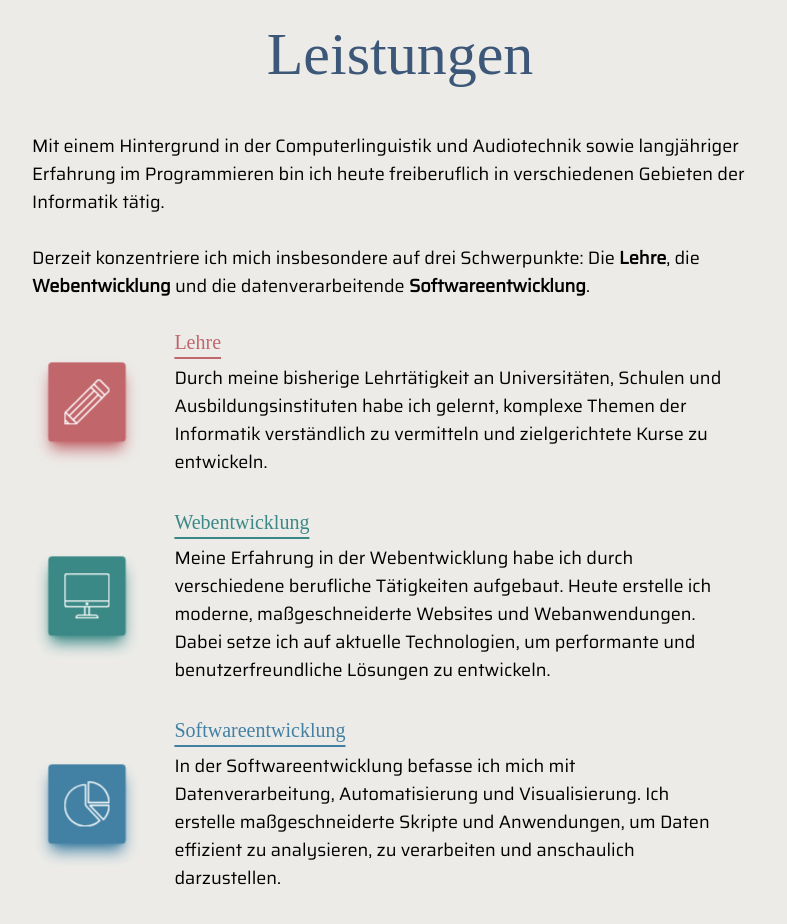
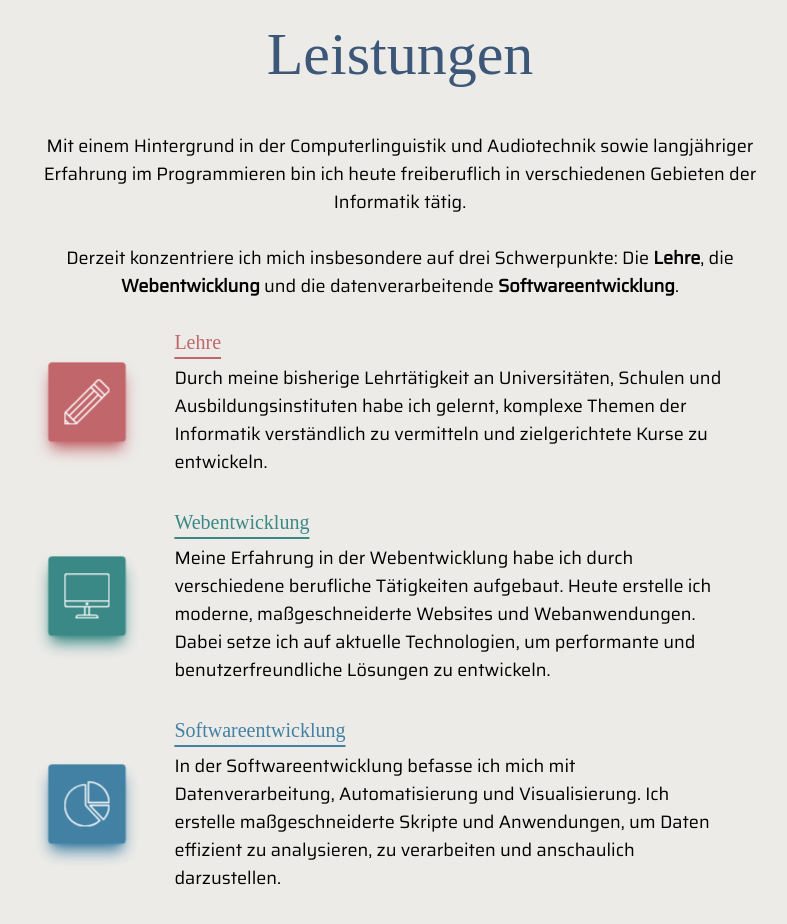
Before and after one commit to louziferr/luzie-website, a Next.js app: page / in a window 1280 px wide. Shown: the part 840-1764 px from the top of the page, without its empty margins (240-1027 px from the left). Built offline with nearby package versions, Linux system fonts and the light colour scheme; a web font is replaced by a local one; what tailwindcss-animated would draw is missing.

Commit message:
change to text center

```diff
--- a/app/page.tsx
+++ b/app/page.tsx
@@ -39,7 +39,7 @@ export default function Home() {
 
       <div className="flex items-center justify-center">
         <div className="max-w-screen-md p-4">
-          <p>
+          <p className="text-center">
             Mit einem Hintergrund in der Computerlinguistik und Audiotechnik
             sowie langjähriger Erfahrung im Programmieren bin ich heute
             freiberuflich in verschiedenen Gebieten der Informatik tätig.
--- a/app/software/page.tsx
+++ b/app/software/page.tsx
@@ -32,7 +32,7 @@ export default function Software() {
         <section className="flex flex-col items-center">
           <div className="flex max-w-screen-xl">
             <div className="relative grid grid-cols-1 md:grid-cols-2">
-              <p className="md:text-justify leading-relaxed">
+              <p className="text-center md:text-justify leading-relaxed">
                 Mit fundierten Programmierkenntnissen entwickle ich
                 maßgeschneiderte Lösungen für Datenverarbeitung, -analyse und
                 -visualisierung. Ob automatisierte Auswertungen, individuelle
--- a/app/webentwicklung/page.tsx
+++ b/app/webentwicklung/page.tsx
@@ -25,7 +25,7 @@ export default function Webentwicklung() {
         <section className="flex  items-center flex-col">
           <div className="flex max-w-screen-xl">
             <div className="relative grid grid-cols-1 md:grid-cols-2">
-              <p className="text-left md:text-justify leading-relaxed">
+              <p className="text-center md:text-justify leading-relaxed">
                 Meine Arbeit als Webentwicklerin richtet sich an Selbstständige,
                 Start-Ups und kleine Unternehmen, die eine moderne, funktionale
                 und individuelle Website brauchen – ohne komplizierte Prozesse.
--- a/components/header.tsx
+++ b/components/header.tsx
@@ -177,7 +177,7 @@ export default function Header() {
               items={[
                 { title: "Web-Entwicklung", url: "/webentwicklung" },
                 { title: "Lehre", url: "/lehre" },
-                { title: "Programmierung", url: "/software" },
+                { title: "Software", url: "/software" },
               ]}
             />
 
```
